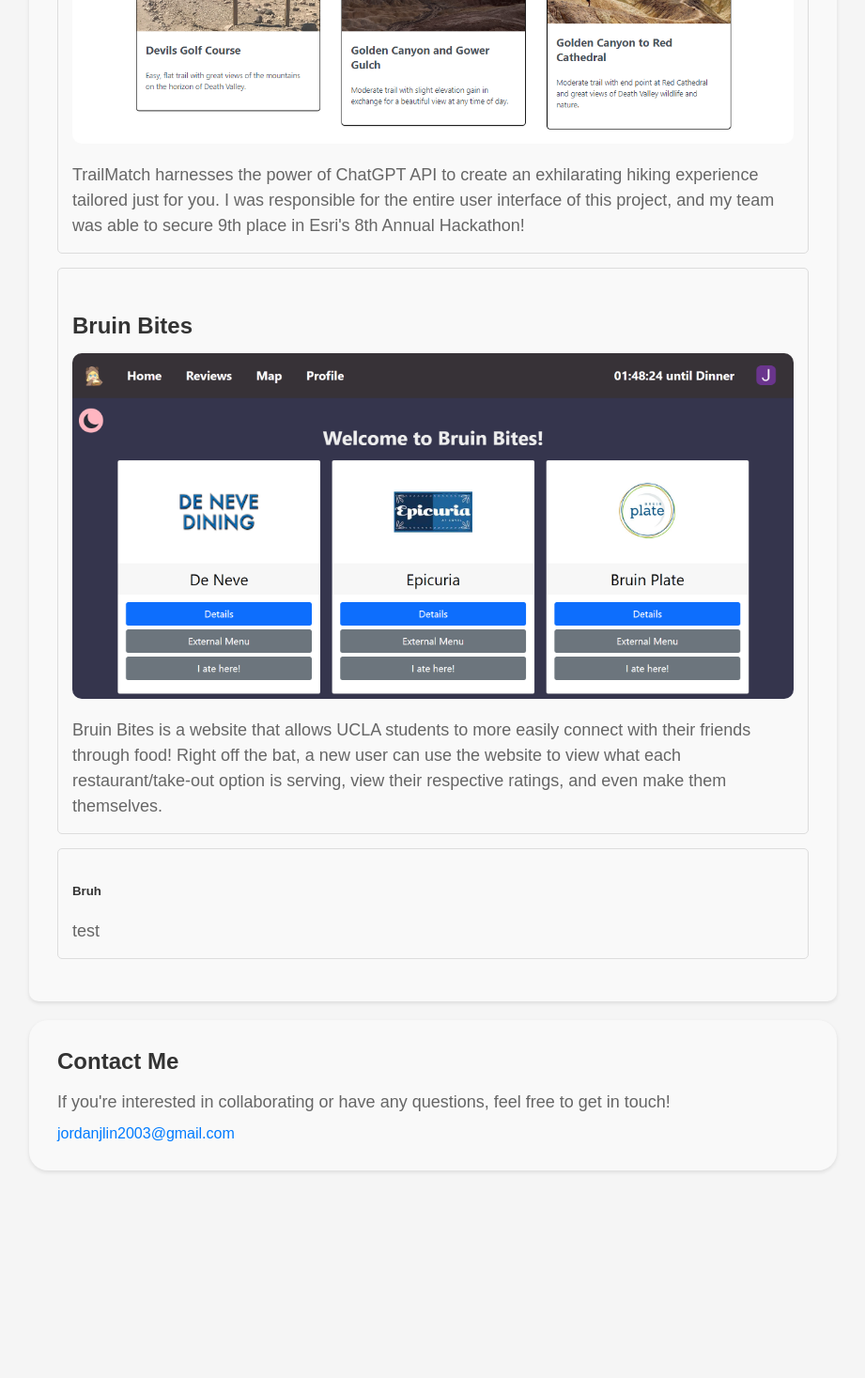
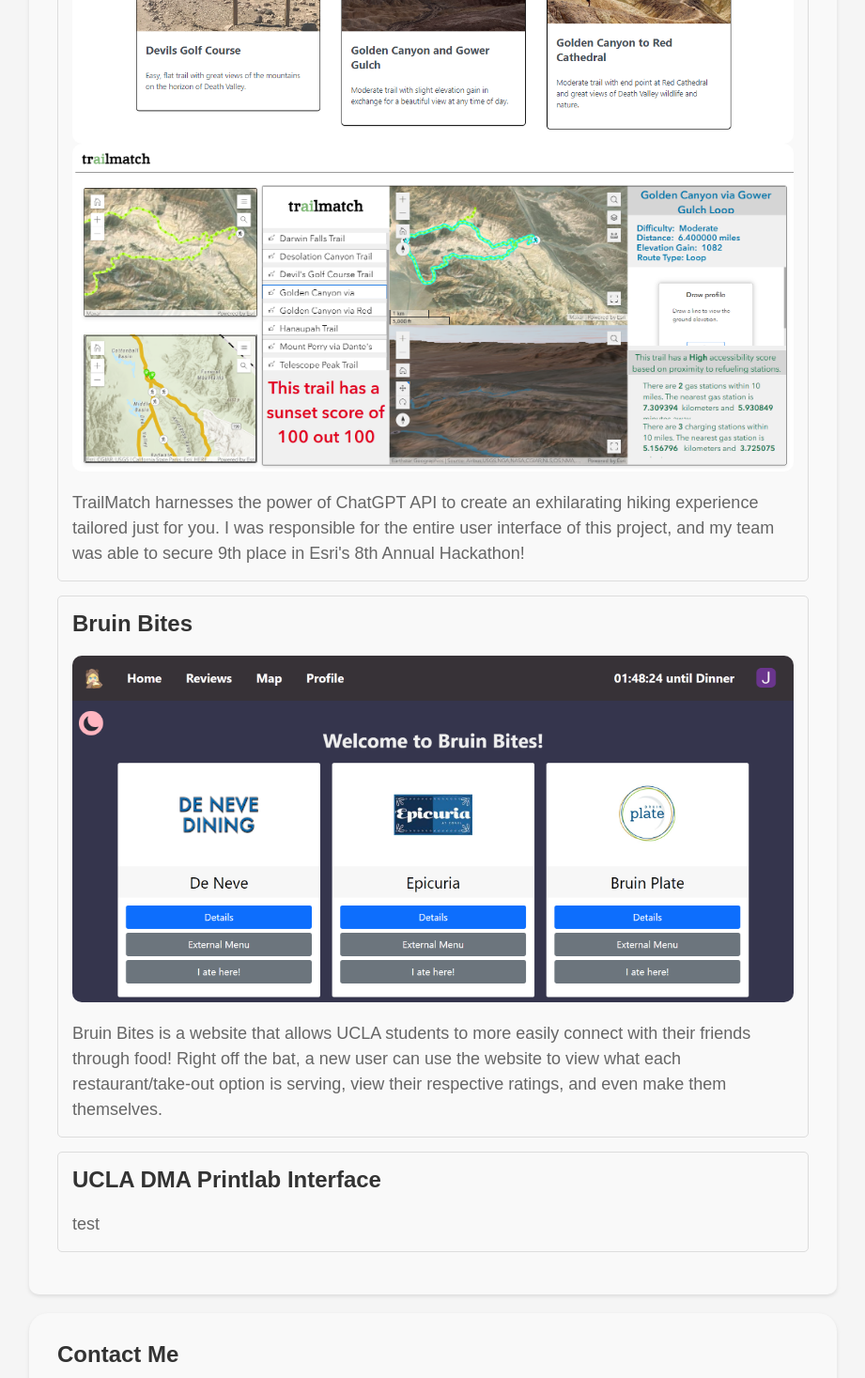
Before and after one commit to jardondaful/portfolio, a React (Create React App) app: page / in a window 1280 px wide. Shown: the part 2013-3480 px from the top of the page at 94% size, without its empty margins (179-1100 px from the left). Before the commit the page ends 3279 px from the top, so only its background shows below. Built offline with nearby package versions, Linux system fonts and the light colour scheme.

Commit message:
fixed heading spacing in project divs

```diff
--- a/src/App.js
+++ b/src/App.js
@@ -25,19 +25,20 @@ function App() {
           <h3>TrailMatch: Hiking Made Easy</h3>
           <img src={images.trailmatchImage} alt="TrailMatch Project" style={{ width: '100%', display: 'block', margin: '0 auto', borderRadius: '10px' }}/>
           <img src={images.trailMatchCardImage} alt="TrailMatch Project" style={{ width: '100%', display: 'block', margin: '0 auto', borderRadius: '10px' }}/>
+          <img src={images.trailMatchMapImage} alt="TrailMatch Project" style={{ width: '100%', display: 'block', margin: '0 auto', borderRadius: '10px' }}/>
           <p>TrailMatch harnesses the power of ChatGPT API to create an
              exhilarating hiking experience tailored just for you. I was responsible for the entire user interface of this project,
              and my team was able to secure 9th place in Esri's 8th Annual Hackathon!
           </p>
         </div>
         <div className="project">
-          <h4>Bruin Bites</h4>
+          <h3>Bruin Bites</h3>
           <img src={images.BruinBitesImage} alt="BruinBites" style={{ width: '100%', display: 'block', margin: '0 auto', borderRadius: '10px' }}/>
           <p>Bruin Bites is a website that allows UCLA students to more easily connect with their friends through food! Right off the bat,
              a new user can use the website to view what each restaurant/take-out option is serving, view their respective ratings, and even make them themselves. </p>
         </div>
         <div className = "project">
-          <h5>Bruh</h5>
+          <h3>UCLA DMA Printlab Interface</h3>
           <p>test</p>
         </div>
       </section>
--- a/src/images/index.js
+++ b/src/images/index.js
@@ -1,11 +1,13 @@
 import trailmatchImage from './trailmatch.png'; // Replace with your image file
 import BruinBitesImage from './BruinBites.png'
 import trailMatchCardImage from './trailmatch_cards.png'
+import trailMatchMapImage from './TRAILMATCH_MAPS.png'
 
 const images = {
   trailmatchImage,
   trailMatchCardImage,
-  BruinBitesImage
+  BruinBitesImage,
+  trailMatchMapImage
 };
 
 export default images;
```
Also changed, not shown: src/App.css (line endings or trailing spaces).
